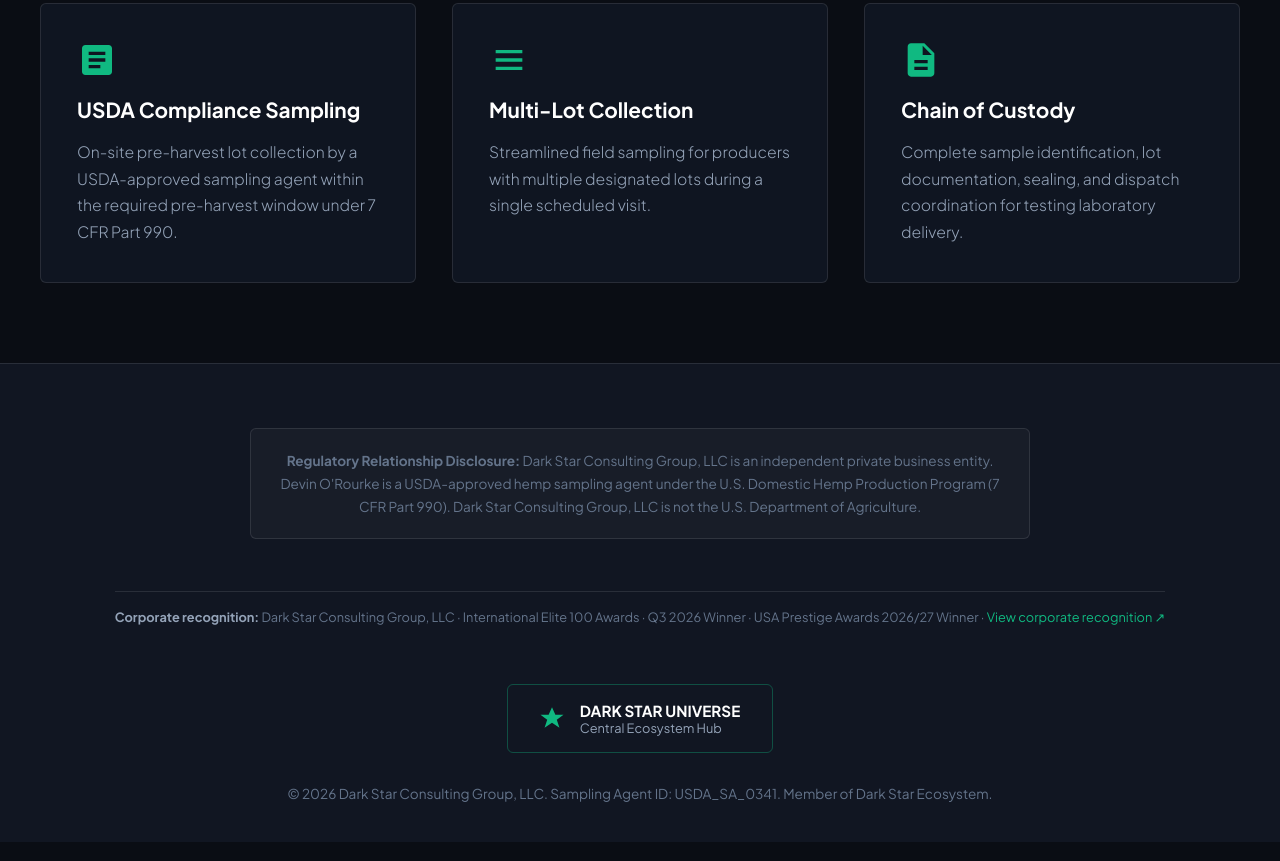
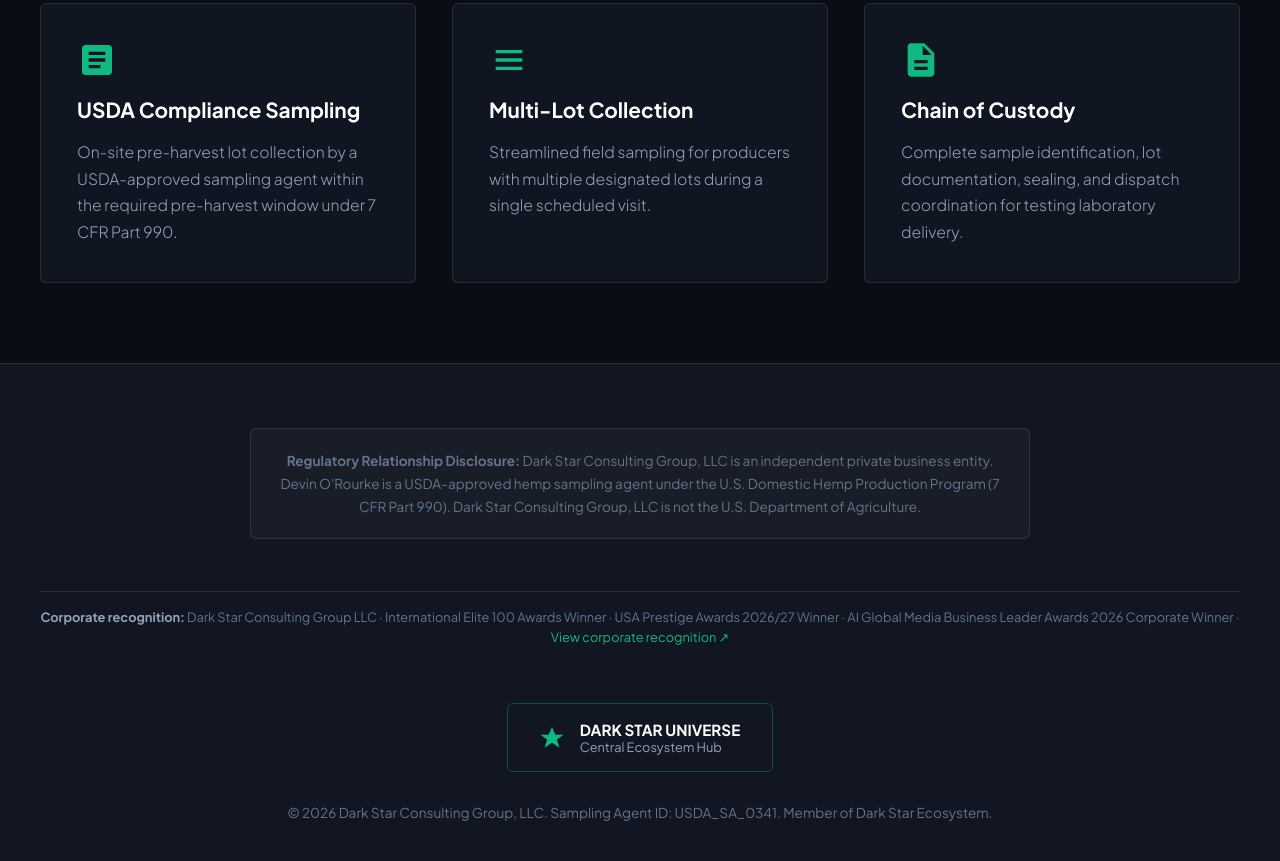
Before and after one commit to dev-in-portfolio/dscusda, a website built with Vite: page index.html in a window 1280 px wide. Shown: the part 931-1792 px from the top of the page. Built offline with nearby package versions, Linux system fonts and the light colour scheme.

Commit message:
Add corporate Business Leader Award footer reference

```diff
--- a/index.html
+++ b/index.html
@@ -145,7 +145,7 @@
 
       <div style="margin:1.25rem 0 1.5rem;padding-top:1rem;border-top:1px solid var(--border-subtle);font-size:0.8rem;color:var(--text-dim);line-height:1.55;">
         <strong style="color:var(--text-muted);">Corporate recognition:</strong>
-        Dark Star Consulting Group, LLC · International Elite 100 Awards · Q3 2026 Winner · USA Prestige Awards 2026/27 Winner ·
+        Dark Star Consulting Group LLC · International Elite 100 Awards Winner · USA Prestige Awards 2026/27 Winner · AI Global Media Business Leader Awards 2026 Corporate Winner ·
         <a href="https://darkstarconsultinggroup.com/recognition" style="color:var(--accent-emerald);text-decoration:none;">View corporate recognition ↗</a>
       </div>
 
```
